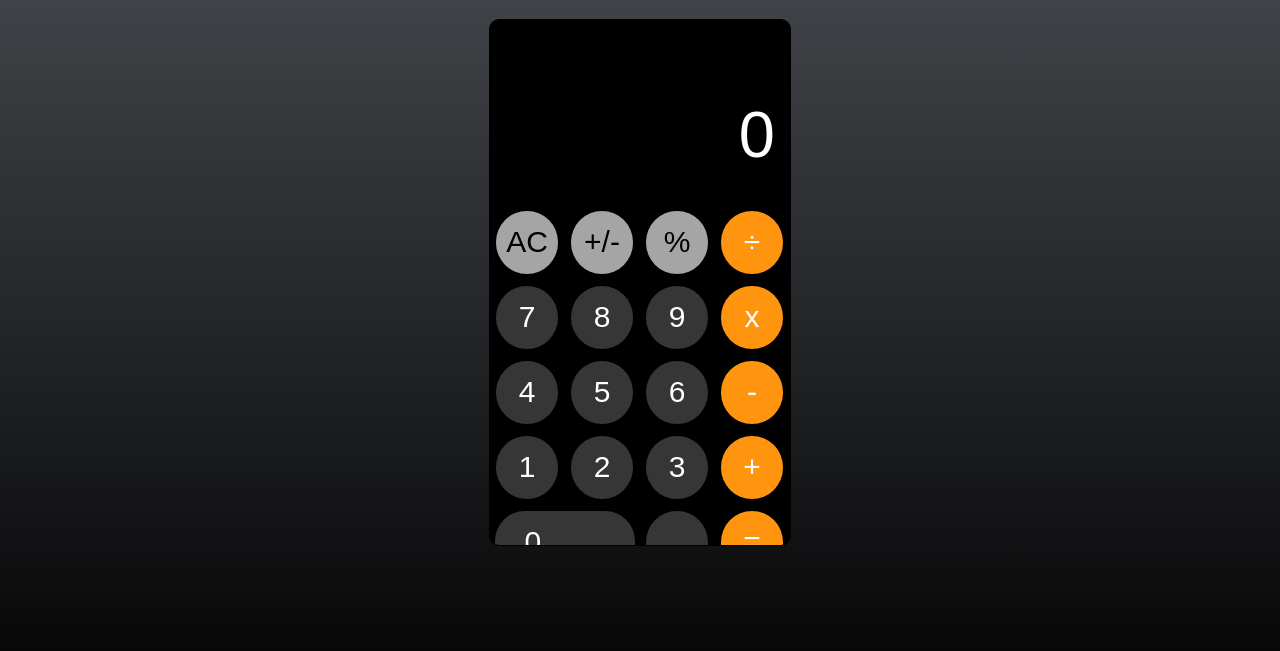
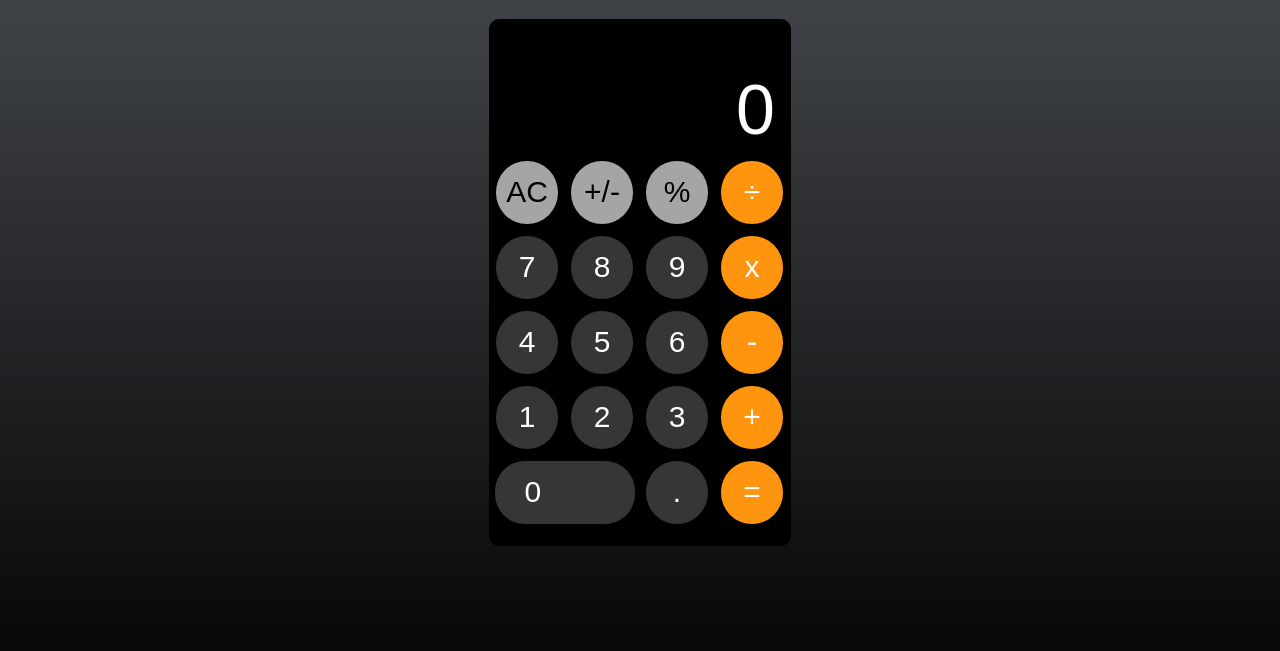
Before and after one commit to AndyTheCruckl/Calculadora_ios, a plain HTML site: page index.html in a window 1280 px wide. Shown: the part 61-712 px from the top of the page. Drawn offline with Linux system fonts and the light colour scheme.

Commit message:
Display ajustado

```diff
--- a/style.css
+++ b/style.css
@@ -21,8 +21,8 @@ h1 {
 
 .calcDisplay {
     width: 90%;
-    height: 150px;
-    font-size: 65px;
+    height: 100px;
+    font-size: 70px;
     padding: 0;
     padding-top: 40px;
     border: 0;
```
